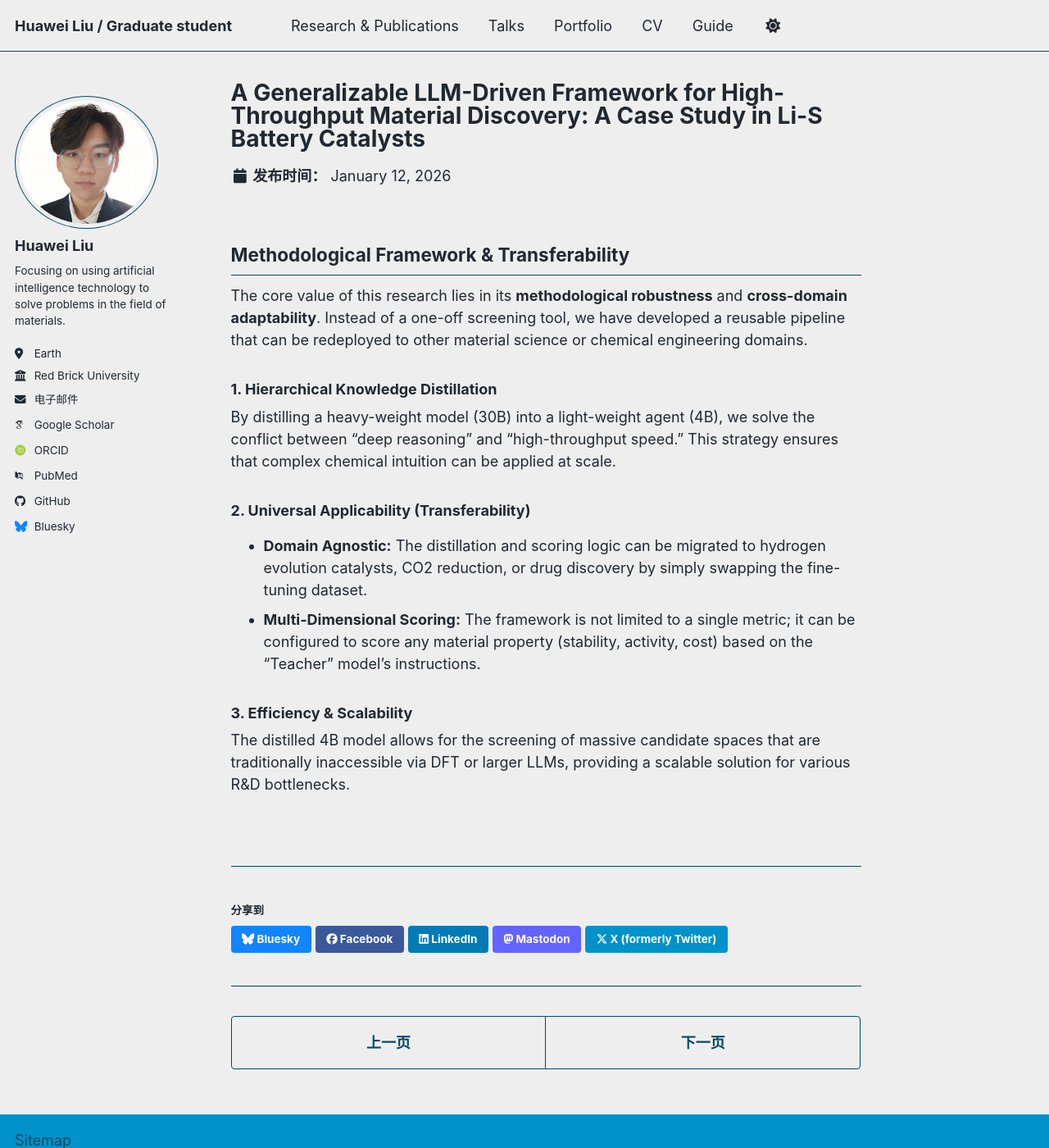
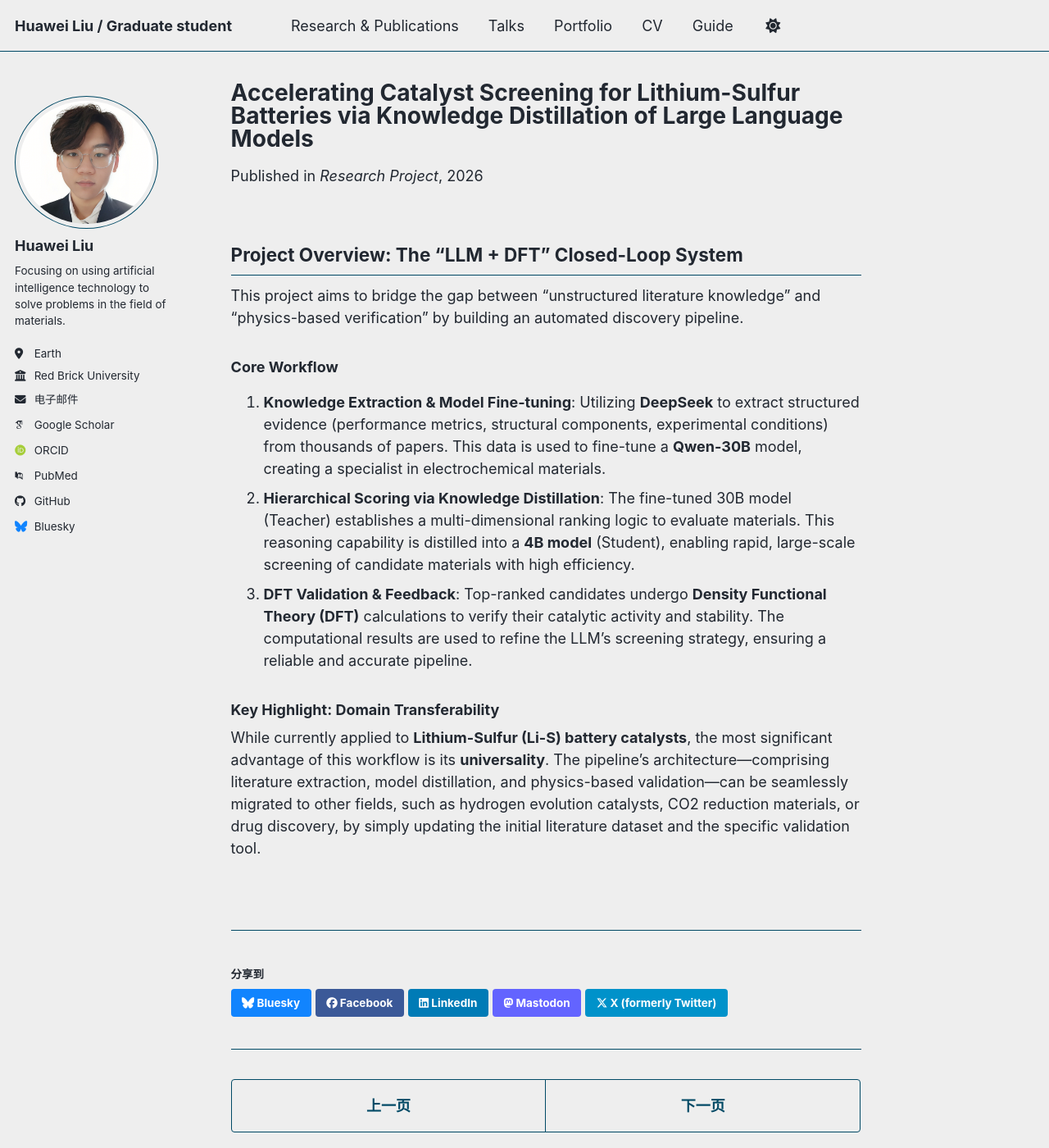
Before and after one commit to erweixi/erweixi.github.io, a Jekyll site: the page built from _publications/2026-01-12-paper-number-2.md, in a window 1280 px wide and 1400 px high. Shown: the whole window at 82% size. Built offline with Jekyll 4.4.1, drawn with Linux system fonts in a browser that asks for light colours; some web fonts are replaced; a script bundle is joined from its source files by our own code; library files that are not in the unit come from our copies.

Commit message:
更新了work

```diff
--- a/_publications/2026-01-12-paper-number-2.md
+++ b/_publications/2026-01-12-paper-number-2.md
@@ -1,25 +1,29 @@
 ---
-title: "A Generalizable LLM-Driven Framework for High-Throughput Material Discovery: A Case Study in Li-S Battery Catalysts"
+title: "Accelerating Catalyst Screening for Lithium-Sulfur Batteries via Knowledge Distillation of Large Language Models"
 collection: publications
 category: Current Research
-permalink: /research/generalizable-llm-distillation-framework
+permalink: /publication/2026-llm-catalyst-screening
 excerpt: >
-  We propose a universal, domain-agnostic workflow for accelerating scientific discovery using Large Language Models.
-  The framework employs a hierarchical knowledge distillation strategy: a fine-tuned 30B "Teacher" model captures deep domain insights, which are then distilled into a lightweight 4B "Student" model for efficient, multi-dimensional scoring.
-  While demonstrated on Lithium-Sulfur battery catalyst screening, this automated pipeline is designed for cross-domain transferability, enabling rapid material evaluation and screening across diverse scientific fields with high computational efficiency.
+  We developed a hierarchical LLM framework to accelerate the discovery of Lithium-Sulfur (Li-S) battery catalysts.
+  The pipeline begins by fine-tuning a 30B-parameter LLM on extensive scientific literature to internalize deep domain knowledge.
+  Through a knowledge distillation process, this 30B "teacher" model instructs a lightweight 4B "student" model to perform multi-dimensional scoring of catalyst candidates based on chemical activity and stability.
+  Finally, the distilled 4B model is deployed for high-throughput screening across vast material spaces, enabling rapid identification of promising catalysts with significantly reduced computational overhead.
 date: 2026-01-12
+venue: 'Research Project'
 ---
+## Project Overview: The "LLM + DFT" Closed-Loop System
 
-## Methodological Framework & Transferability
+This project aims to bridge the gap between "unstructured literature knowledge" and "physics-based verification" by building an automated discovery pipeline.
 
-The core value of this research lies in its **methodological robustness** and **cross-domain adaptability**. Instead of a one-off screening tool, we have developed a reusable pipeline that can be redeployed to other material science or chemical engineering domains.
+### Core Workflow
+1.  **Knowledge Extraction & Model Fine-tuning**:
+    Utilizing **DeepSeek** to extract structured evidence (performance metrics, structural components, experimental conditions) from thousands of papers. This data is used to fine-tune a **Qwen-30B** model, creating a specialist in electrochemical materials.
+2.  **Hierarchical Scoring via Knowledge Distillation**:
+    The fine-tuned 30B model (Teacher) establishes a multi-dimensional ranking logic to evaluate materials. This reasoning capability is distilled into a **4B model** (Student), enabling rapid, large-scale screening of candidate materials with high efficiency.
+3.  **DFT Validation & Feedback**:
+    Top-ranked candidates undergo **Density Functional Theory (DFT)** calculations to verify their catalytic activity and stability. The computational results are used to refine the LLM's screening strategy, ensuring a reliable and accurate pipeline.
 
-### 1. Hierarchical Knowledge Distillation
-By distilling a heavy-weight model (30B) into a light-weight agent (4B), we solve the conflict between "deep reasoning" and "high-throughput speed." This strategy ensures that complex chemical intuition can be applied at scale.
 
-### 2. Universal Applicability (Transferability)
-* **Domain Agnostic:** The distillation and scoring logic can be migrated to hydrogen evolution catalysts, CO2 reduction, or drug discovery by simply swapping the fine-tuning dataset.
-* **Multi-Dimensional Scoring:** The framework is not limited to a single metric; it can be configured to score any material property (stability, activity, cost) based on the "Teacher" model's instructions.
 
-### 3. Efficiency & Scalability
-The distilled 4B model allows for the screening of massive candidate spaces that are traditionally inaccessible via DFT or larger LLMs, providing a scalable solution for various R&D bottlenecks.
+### Key Highlight: Domain Transferability
+While currently applied to **Lithium-Sulfur (Li-S) battery catalysts**, the most significant advantage of this workflow is its **universality**. The pipeline's architecture—comprising literature extraction, model distillation, and physics-based validation—can be seamlessly migrated to other fields, such as hydrogen evolution catalysts, CO2 reduction materials, or drug discovery, by simply updating the initial literature dataset and the specific validation tool.
--- /dev/null
+++ b/_publications/2026-01-12-paper-number-4.md
@@ -0,0 +1,30 @@
+---
+title: "A Robust ML Framework for Single-Atom Catalyst Discovery: From Noisy Experimental Data to Material Design Rules"
+collection: publications
+category: Current Research
+permalink: /publication/sac-ml-robust-framework
+excerpt: >
+  This work establishes a systematic ML pipeline to extract reliable material design rules from noisy, high-dimensional experimental datasets.
+  By distilling 376,000+ dynamic cycling records into robust performance metrics and implementing symmetry-aware "Rotation Augmentation," the framework overcomes the limitations of small-sample laboratory data.
+  The project bridges the gap between raw electrochemical curves and actionable catalyst screening.
+  Crucially, this data-driven strategy is highly transferable and can be readily applied to any conversion-type battery systems (e.g., Li-S, Li-Se, and Na-S) to accelerate the discovery of high-retention catalysts.
+date: 2026-01-12
+venue: 'Research Project'
+---
+
+## Research Overview
+
+This project provides a robust solution for handling the "noisy and small-sample" nature of experimental material data in battery research.
+
+### Core Methodology
+1.  **Dynamic Data Distillation**:
+    Automated extraction of key performance indicators (Peak Capacity, Retention@100, and Maintenance Duration) from hundreds of thousands of raw cycling records, ensuring data consistency despite variations in testing conditions.
+2.  **Symmetry-Aware ML Modeling**:
+    Implementation of **Rotation Augmentation** to handle the symmetry of coordination environments in Single-Atom Catalysts (SACs), coupled with forward feature selection to identify the most impactful chemical descriptors.
+3.  **Explainable AI (XAI) for Design**:
+    Utilizing SHAP analysis to decode the complex relationships between catalyst structure and electrochemical stability, enabling both the screening of existing materials and the generation of new candidates.
+
+
+
+### Universal Strategy for Conversion-Type Batteries
+While this framework is demonstrated using **Lithium-Sulfur (Li-S)** battery catalysts, its underlying methodology—focusing on robust feature engineering and physics-informed data augmentation—is **domain-agnostic**. The entire pipeline, from curve distillation to SHAP-based rule extraction, serves as a universal template for accelerating catalyst discovery in any **conversion-type battery system**, where handling dynamic degradation and complex coordination chemistry is essential.
```
Also changed, not shown: _publications/2024-02-17-paper-title-number-4.md (deleted, +0 -13 lines), _publications/2024-10-28-paper-number-3.md (+4 -2 lines), _publications/2025-07-23-paper-number-1.md (+13 -1 lines).
